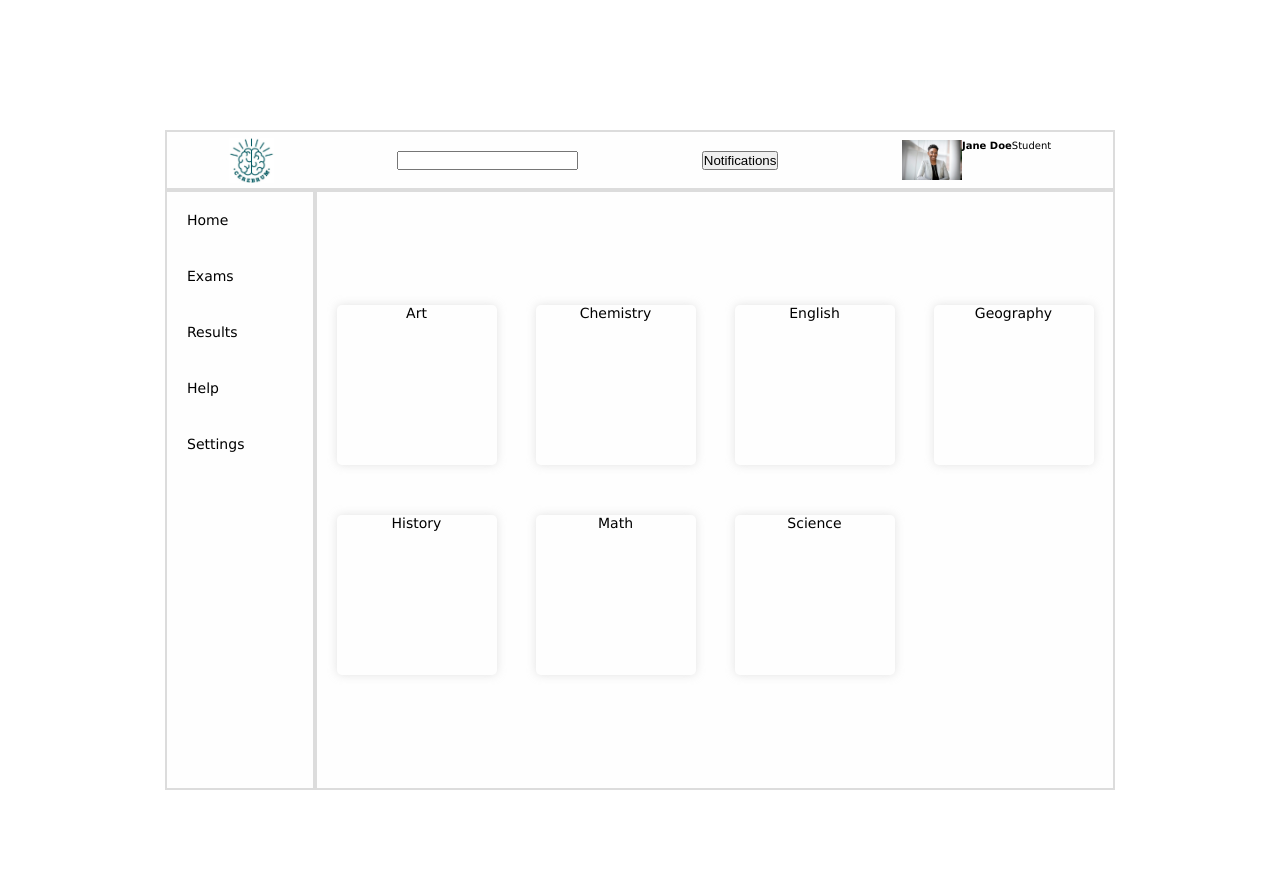
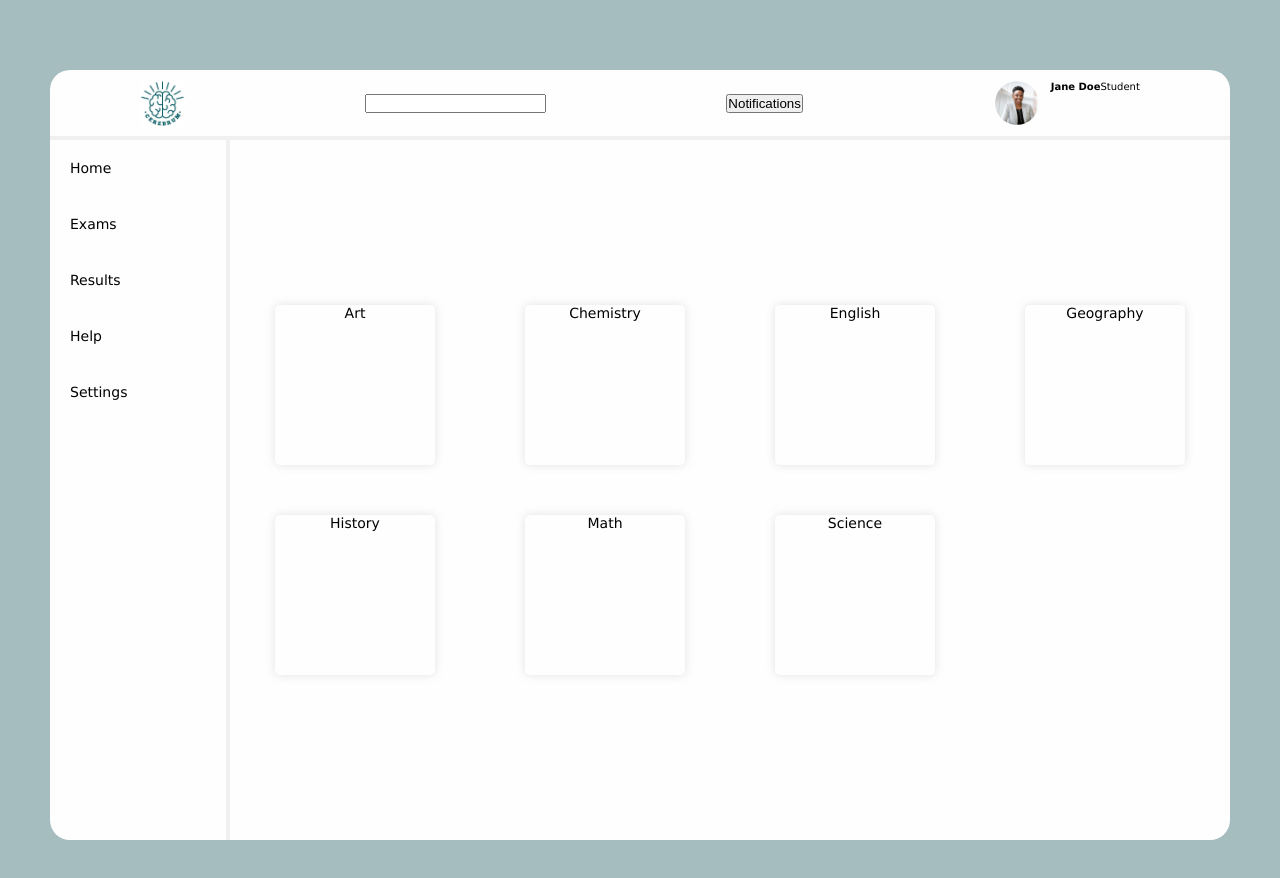
Before and after one commit to karolinecruztorres/exams-platform, an Angular app in the folder exams-platform/: page / in a window 1280 px wide. Shown: the top 878 px of the page. Before the commit the page ends 800 px from the top, so only its background shows below. Built offline with nearby package versions, Linux system fonts and the light colour scheme.

Commit message:
style: adjusts component aesthetics

```diff
--- a/exams-platform/src/app/components/dashboard/dashboard.component.scss
+++ b/exams-platform/src/app/components/dashboard/dashboard.component.scss
@@ -2,10 +2,10 @@
   display: grid;
   grid-template-columns: repeat(4, 1fr);
   font-size: 1.4rem;
-  background-color: rgb(254, 254, 254);
-  border: 2px solid rgb(220, 220, 220);
-  width: 80rem;
-  height: 60rem;
+  // background-color: rgb(254, 254, 254);
+  // border: 2px solid rgb(220, 220, 220);
+  width: 100rem;
+  height: 70rem;
   list-style: none;
   gap: 5rem 0;
   place-items: center;
--- a/exams-platform/src/app/components/header/header.component.html
+++ b/exams-platform/src/app/components/header/header.component.html
@@ -7,9 +7,9 @@
 
   <div>
     <img
+      id="profile-picture"
       src="../../../assets/images/profile-picture-small.jpg"
       alt="profile-picture"
-      id="profile-picture"
     />
 
     <p>Jane Doe</p>
--- a/exams-platform/src/app/components/header/header.component.scss
+++ b/exams-platform/src/app/components/header/header.component.scss
@@ -2,9 +2,8 @@
   display: flex;
   justify-content: space-around;
   align-items: center;
-  background-color: rgb(254, 254, 254);
-  border: 2px solid rgb(220, 220, 220);
-  height: 60px;
+  border-bottom: 4px solid rgb(240, 240, 240);
+  height: 7rem;
 }
 
 #logo {
@@ -12,7 +11,8 @@
 }
 
 #profile-picture {
-  height: 40px;
+  height: 45px;
+  clip-path: circle(38% at 50% 50%);
 }
 
 div:first-of-type {
--- a/exams-platform/src/app/components/menu/menu.component.scss
+++ b/exams-platform/src/app/components/menu/menu.component.scss
@@ -1,10 +1,9 @@
 .menu {
   display: flex;
   flex-direction: column;
-  width: 15rem;
-  height: 60rem;
-  background-color: rgb(254, 254, 254);
-  border: 2px solid rgb(220, 220, 220);
+  width: 18rem;
+  height: 70rem;
+  border-right: 4px solid rgb(240, 240, 240);
 }
 
 .menu-item {
--- a/exams-platform/src/app/container/container-wrapper/container-wrapper.component.scss
+++ b/exams-platform/src/app/container/container-wrapper/container-wrapper.component.scss
@@ -5,8 +5,10 @@
     'menu dash dash dash'
     'menu dash dash dash'
     'menu dash dash dash';
-  place-content: center;
-  margin-top: 13rem;
+  width: max-content;
+  margin: 7rem auto;
+  background-color: rgb(254, 254, 254);
+  border-radius: 20px;
 }
 
 app-header {
--- a/exams-platform/src/styles.scss
+++ b/exams-platform/src/styles.scss
@@ -7,4 +7,5 @@
 html {
   font-size: 62.5%;
   font-family: Verdana, Geneva, Tahoma, sans-serif;
+  background-color: #a5bdbe;
 }
```
